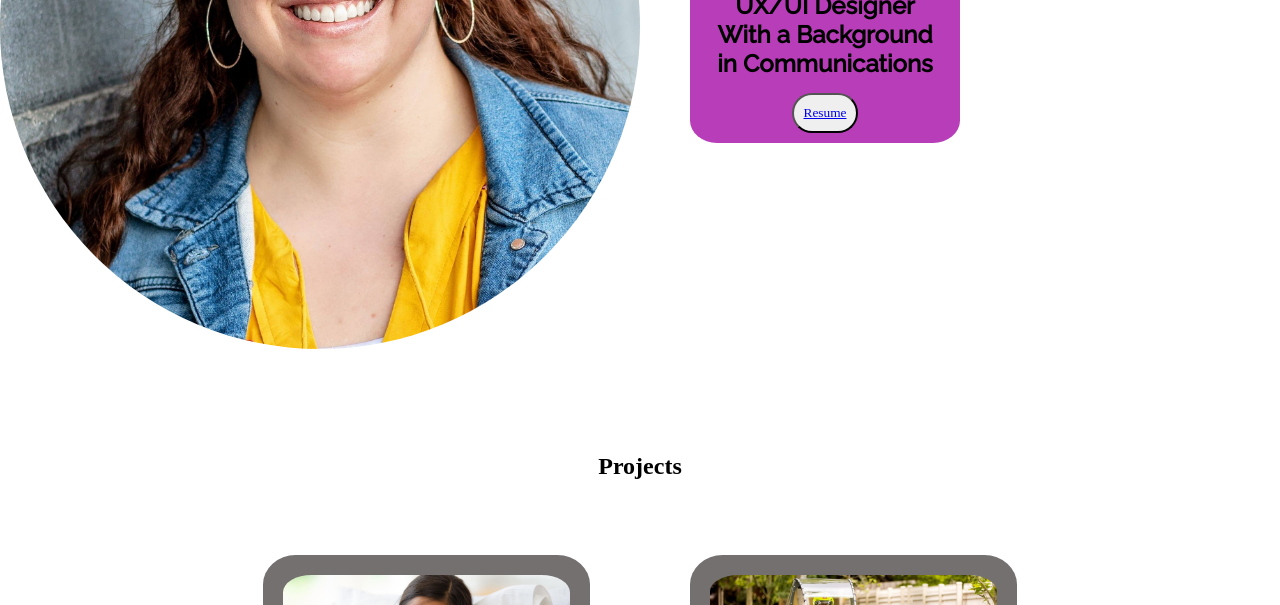
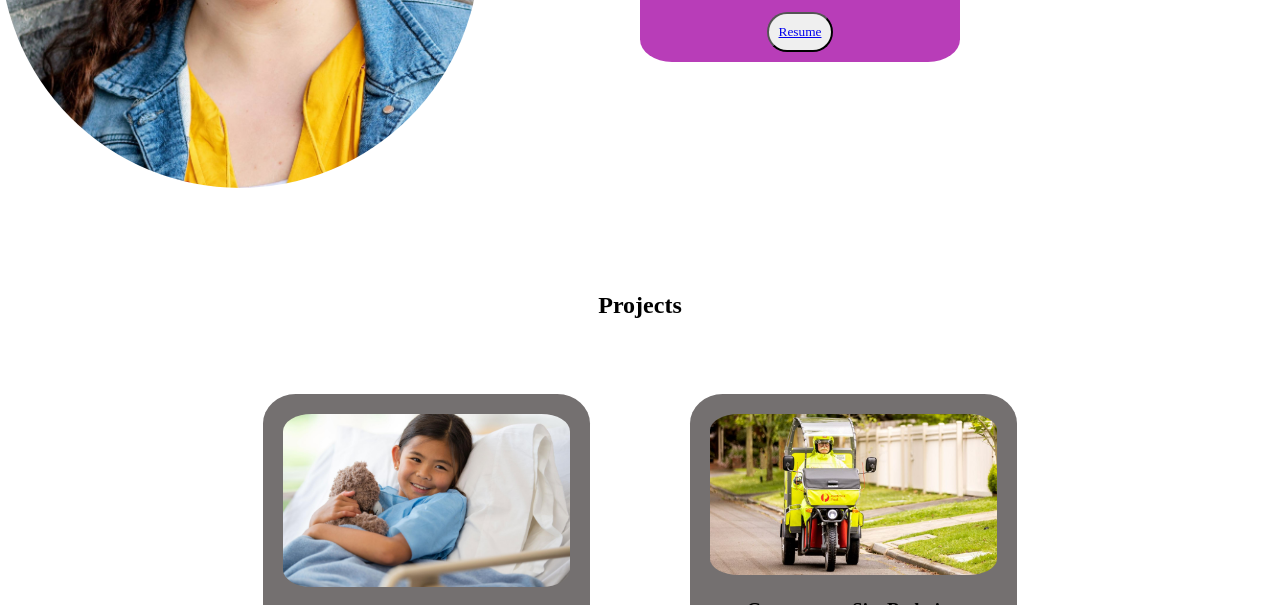
Before and after one commit to mcwright711/myportfolio, a plain HTML site: page index.html in a window 1280 px wide. Shown: the part 495-1100 px from the top of the page. Drawn offline with nearby package versions, Linux system fonts and the light colour scheme.

Commit message:
updated headshot and bio position

```diff
--- a/index.html
+++ b/index.html
@@ -41,7 +41,7 @@
 </header>
     <div class="main">
         <div class="headshot">
-    <img src="./media/2023-02-24.jpg" alt="headshot" width="100%" height="auto" style="border-radius: 50%">
+    <img src="./media/2023-02-24.jpg" alt="headshot" width="75%" height="auto" style="border-radius: 50%">
 </div>
 
     <div class="bio">
--- a/style.css
+++ b/style.css
@@ -158,7 +158,7 @@ grid-column: 1 / 3;
   font-family: 'Raleway';
   background-color: rgb(184, 61, 184);
   border-radius: 10%;
-  margin-left: 50px;
+
  padding: 10px;
  }
 
```
